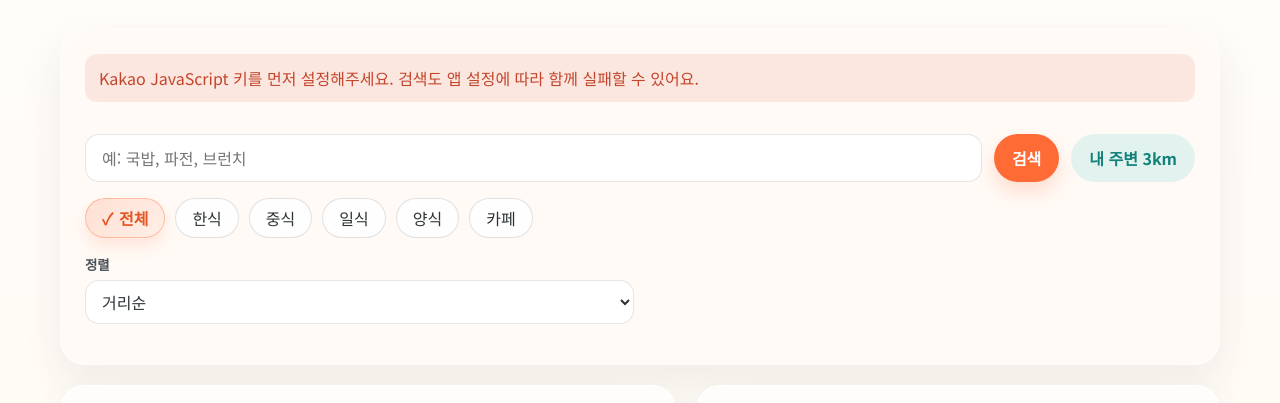
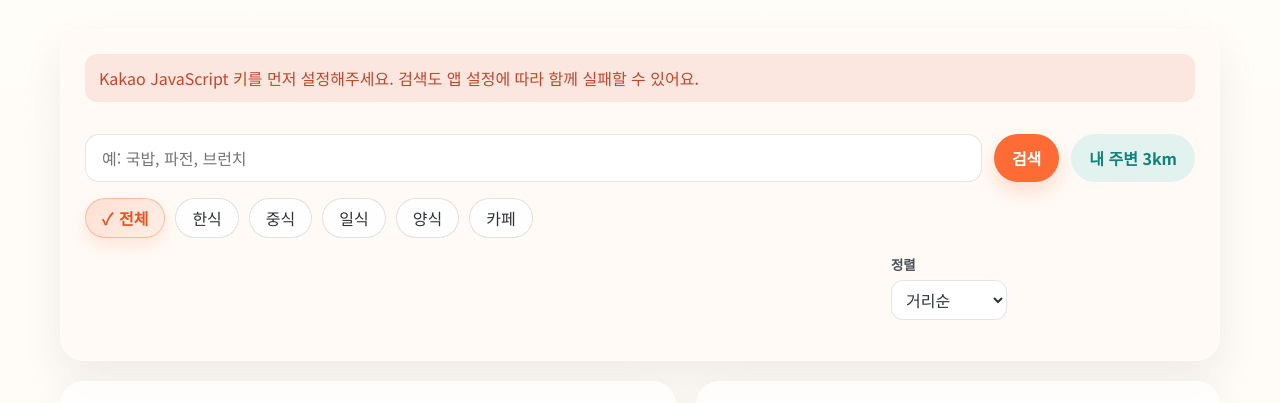
Before and after one commit to tmdry4530/kosta-ajax, a plain HTML site: page search.html in a window 1280 px wide. Shown: the part 78-481 px from the top of the page. Drawn offline with nearby package versions, Linux system fonts and the light colour scheme.

Commit message:
style: tighten the search sort filter UI

```diff
--- a/css/search.css
+++ b/css/search.css
@@ -34,6 +34,11 @@
   gap: 6px;
 }
 
+.search-select-group-compact {
+  justify-self: end;
+  max-width: 176px;
+}
+
 .search-select-label {
   color: var(--color-text-muted);
   font-size: 0.84rem;
@@ -46,6 +51,12 @@
   border-radius: 14px;
   min-height: 44px;
   padding: 0 12px;
+}
+
+.search-select-group-compact .search-select {
+  border-radius: 12px;
+  min-height: 40px;
+  padding: 0 10px;
 }
 
 .recent-searches {
@@ -412,6 +423,11 @@
     grid-template-columns: 1fr;
   }
 
+  .search-select-group-compact {
+    justify-self: stretch;
+    max-width: none;
+  }
+
   .search-content-grid {
     display: flex;
     flex-direction: column;
@@ -470,7 +486,8 @@
   }
 
   .search-utility-bar {
-    grid-template-columns: repeat(2, minmax(0, 1fr));
+    align-items: end;
+    grid-template-columns: minmax(0, 1fr) minmax(140px, 176px);
   }
 
   .search-content-grid {
--- a/search.html
+++ b/search.html
@@ -49,7 +49,7 @@
             <button class="filter-chip" type="button" data-filter="카페">카페</button>
           </div>
           <div class="search-utility-bar" aria-label="검색 보조 옵션">
-            <label class="search-select-group" for="sort-filter">
+            <label class="search-select-group search-select-group-compact" for="sort-filter">
               <span class="search-select-label">정렬</span>
               <select id="sort-filter" class="search-select">
                 <option value="distance">거리순</option>
```
